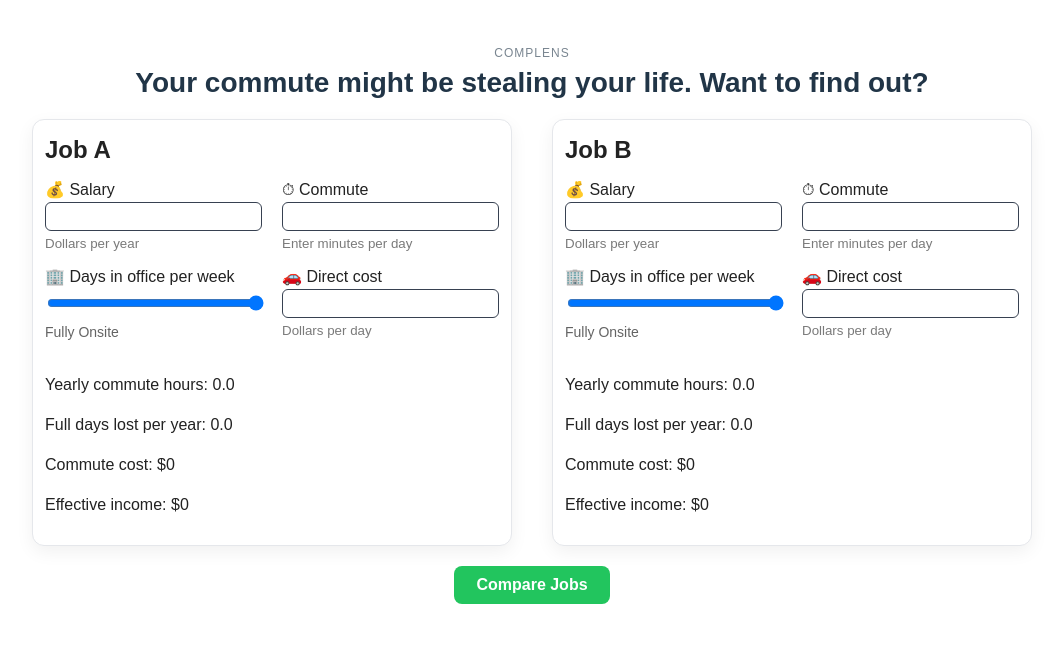
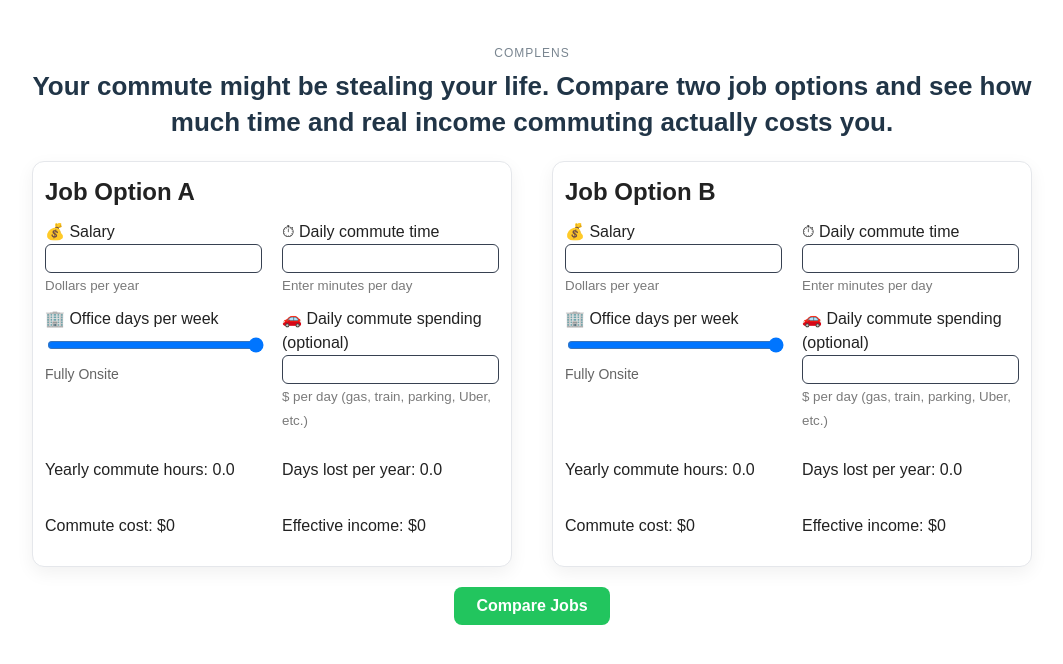
Before and after one commit to karanmotwanipro/complens, a React (Vite) app: page / in a window 1280 px wide. Shown: the top 664 px of the page, without its empty margins (108-1171 px from the left). Built offline with nearby package versions, Linux system fonts and the light colour scheme.

Commit message:
some phrasing and UI fixes

```diff
--- a/src/App.css
+++ b/src/App.css
@@ -46,3 +46,15 @@ input:focus {
   border: 1px solid #22c55e;
   box-shadow: 0 0 0 2px rgba(34, 197, 94, 0.3);
 }
+
+
+@keyframes fadeIn {
+  from {
+    opacity: 0;
+    transform: translateY(6px);
+  }
+  to {
+    opacity: 1;
+    transform: translateY(0px);
+  }
+}
--- a/src/App.jsx
+++ b/src/App.jsx
@@ -58,7 +58,7 @@ function JobCard({
 
       <div style={{ flex: 1 }}>
         <label>
-        ⏱ Commute
+        ⏱ Daily commute time
         </label>
         <input style={{
         width: "100%",
@@ -83,7 +83,7 @@ function JobCard({
 
     <div style={{ display: "flex", gap: "20px", marginTop: "10px" }}>
       <div style={{ flex: 1 }}>
-        <label>🏢 Days in office per week</label>
+        <label>🏢 Office days per week</label>
         <input
           type="range"
           min="0"
@@ -105,7 +105,7 @@ function JobCard({
       </div>
 
       <div style={{ flex: 1 }}>
-        <label>🚗 Direct cost</label>
+        <label>🚗 Daily commute spending (optional)</label>
         <input style={{
         width: "100%",
         padding: "6px",
@@ -122,15 +122,28 @@ function JobCard({
           }}
         />
         <small style={{ opacity: 0.6 }}>
-        Dollars per day
+        $ per day (gas, train, parking, Uber, etc.)
         </small>
       </div>
       </div>
 
-      <p>Yearly commute hours: {yearlyCommuteHours.toFixed(1)}</p>
-      <p>Full days lost per year: {daysLost.toFixed(1)}</p>
-      <p>Commute cost: ${commuteCost.toFixed(0)}</p>
-      <p>Effective income: ${effectiveIncome.toFixed(0)}</p>
+      <div style={{ display: "flex", gap: "20px", marginTop: "10px" }}>
+        <p style={{ flex: 1 }}>
+          Yearly commute hours: {yearlyCommuteHours.toFixed(1)}
+        </p>
+        <p style={{ flex: 1 }}>
+          Days lost per year: {daysLost.toFixed(1)}
+        </p>
+      </div>
+
+      <div style={{ display: "flex", gap: "20px" }}>
+        <p style={{ flex: 1 }}>
+          Commute cost: ${commuteCost.toLocaleString()}
+        </p>
+        <p style={{ flex: 1 }}>
+          Effective income: ${effectiveIncome.toFixed(0)}
+        </p>
+      </div>
     </div>
   );
 }
@@ -248,17 +261,19 @@ function App() {
     </p>
 
     <h1 style={{
-    fontSize: "28px",
+    fontSize: "26px",
     fontWeight: "600",
-    margin: 0
+    margin: 0,
+    lineHeight: "1.4"
     }}>
-    Your commute might be stealing your life. Want to find out?
+    Your commute might be stealing your life. Compare two job options and see how much time and real income commuting actually costs you.
     </h1>
+
 
   <div style={{ display: "flex", gap: "40px", flexWrap: "wrap", marginTop: "20px", textAlign: "left" }}>
 
     <JobCard
-    title="Job A"
+    title="Job Option A"
     salary={salary}
     setSalary={setSalary}
     commuteMinutes={commuteMinutes}
@@ -276,7 +291,7 @@ function App() {
     />
 
     <JobCard
-    title="Job B"
+    title="Job Option B"
     salary={salaryB}
     setSalary={setSalaryB}
     commuteMinutes={commuteMinutesB}
@@ -334,7 +349,11 @@ function App() {
 
 
 {showResults && winnerText && (
-  <div style={{ marginTop: "20px", textAlign: "center" }}>
+    <div style={{
+    marginTop: "16px",
+    textAlign: "center",
+    animation: "fadeIn 0.25s ease"
+  }}>
 
     <div style={{
       display: "flex",
@@ -347,32 +366,21 @@ function App() {
 
       <div>
         {effectiveIncomeA > effectiveIncomeB
-          ? `💰 Job A gives you $${incomeDelta.toFixed(0)} more real income`
-          : `💰 Job B gives you $${incomeDelta.toFixed(0)} more real income`}
+          ? `💰 Job A nets you $${incomeDelta.toLocaleString()} more per year`
+          : `💰 Job B nets you $${incomeDelta.toLocaleString()} more per year`}
       </div>
 
-      <div>
+      <div style={{ fontWeight: "700" }}>
         {yearlyCommuteHoursA < yearlyCommuteHoursB
-          ? `⏱ Job A gives you ${hoursSaved.toFixed(0)} hours of life back`
-          : `⏱ Job B gives you ${hoursSaved.toFixed(0)} hours of life back`}
+          ? `⏱ Job A gives you ${hoursSaved.toFixed(0)} hours of your life back`
+          : `⏱ Job B gives you ${hoursSaved.toFixed(0)} hours of your life back`}
       </div>
 
     </div>
 
-    <p style={{ marginTop: "10px", opacity: 0.85 }}>
-      That’s {(hoursSaved / 8).toFixed(0)} full days of your life back every year.
-    </p>
 
-    <p style={{ marginTop: "6px", fontSize: "14px", opacity: 0.75 }}>
-      Over a 40-year career, that's {((hoursSaved * 40) / 24).toFixed(0)} full days of your life.
-    </p>
-
-    <p style={{ marginTop: "6px", fontSize: "14px", opacity: 0.6 }}>
-      <i>Most people underestimate the life cost of commuting.</i>
-    </p>
-
-    <p style={{ marginTop: "6px", fontSize: "14px", opacity: 0.6 }}>
-      Over a 30-year career, that's about {careerYearsSaved} years of your life.
+    <p style={{ marginTop: "8px", fontSize: "14px", opacity: 0.7 }}>
+      <i>Over a 30-year career, that’s about {careerYearsSaved} years of your life.</i>
     </p>
 
   </div>
```
